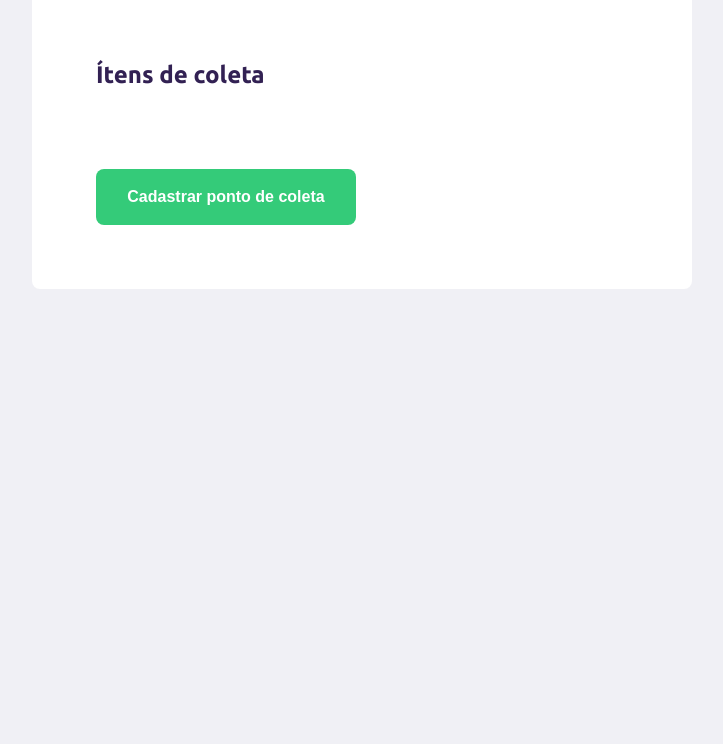
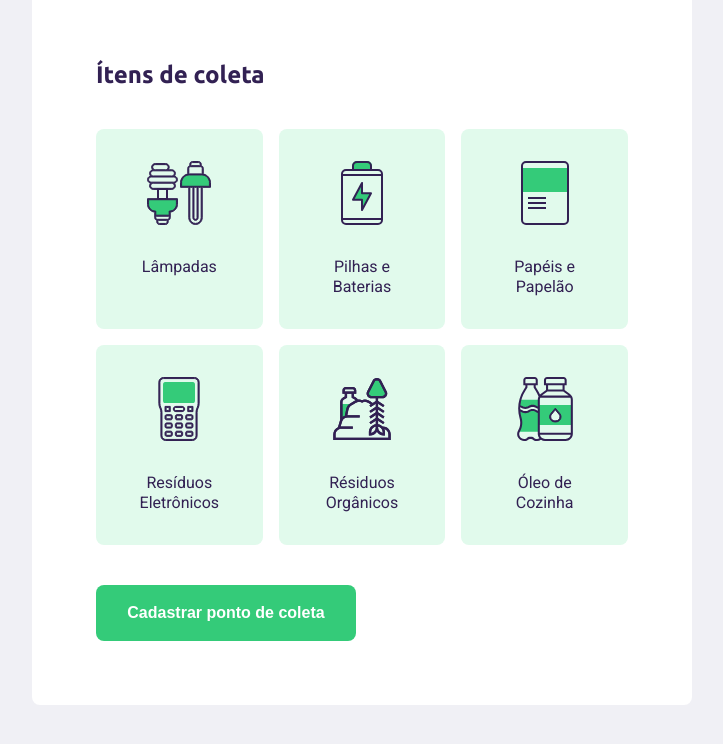
Before and after one commit to lpaulovt/ecoleta-nlw-rocketseat, a plain HTML site: page create-point.html in a window 1280 px wide. Shown: the part 746-1490 px from the top of the page, without its empty margins (278-1001 px from the left). Before the commit the page ends 1115 px from the top, so only its background shows below. Drawn offline with nearby package versions, Linux system fonts and the light colour scheme; no server answers.

Commit message:
chore: Fieldset colect items

```diff
--- a/create-point.html
+++ b/create-point.html
@@ -35,29 +35,29 @@
                     </legend>
                     <div class="field">
                         <label for="name">Nome da entidade</label>
-                        <input type="text" name="name" id="">
+                        <input type="text" name="name" id="" required>
                     </div>
                     <div class="field-group">
                         <div class="field">
                             <label for="address">Endereço</label>
-                            <input type="text" name="address" id="">
+                            <input type="text" name="address" id="" required>
                         </div>
                         <div class="field">
                             <label for="address2">Número/Complemento</label>
-                            <input type="text" name="address2" id="">
+                            <input type="text" name="address2" id="" required>
                         </div>
                     </div>
                     <div class="field-group">
                         <div class="field">
                             <label for="state">Estado</label>
-                            <select name="uf" id="">
+                            <select name="uf" id="" required>
                                 <option value="">Selecione o Estado</option>
                             </select>
                             <input type="hidden" name="state" id="">
                         </div>
                         <div class="field">
                             <label for="city">Cidade</label>
-                            <select name="city" id="" disabled>
+                            <select name="city" id="" disabled required>
                                 <option value="">Selecione a Cidade</option>
                             </select>
                         </div>
@@ -68,6 +68,33 @@
                     <legend>
                         <h2>Ítens de coleta</h2>
                     </legend>
+
+                    <div class="items-grid">
+                        <li data-id="1">
+                            <img src="/assets/lampadas.svg" alt="Lâmpadas">
+                            <span>Lâmpadas</span>
+                        </li>
+                        <li data-id="2">
+                            <img src="/assets/baterias.svg" alt="Pilhas e Baterias">
+                            <span>Pilhas e Baterias</span>
+                        </li>
+                        <li data-id="3">
+                            <img src="/assets/papeis-papelao.svg" alt="Papéis e Papelão">
+                            <span>Papéis e Papelão</span>
+                        </li>
+                        <li data-id="4">
+                            <img src="/assets/eletronicos.svg" alt="Resíduos Eletrônicos">
+                            <span>Resíduos Eletrônicos</span>
+                        </li>
+                        <li data-id="5">
+                            <img src="/assets/organicos.svg" alt="Résiduos Orgânicos">
+                            <span>Résiduos Orgânicos</span>
+                        </li>
+                        <li data-id="6">
+                            <img src="/assets/oleo.svg" alt="Óleo de Cozinha">
+                            <span>Óleo de Cozinha</span>
+                        </li>
+                    </div>
                 </fieldset>
                 <button type="submit">Cadastrar ponto de coleta</button>
             </form>
--- a/scripts/create-point.js
+++ b/scripts/create-point.js
@@ -23,11 +23,14 @@ function getCities(event){
 
     const url = `https://servicodados.ibge.gov.br/api/v1/localidades/estados/${ufValue}/municipios`
 
+    citySelect.innerHTML="<option value> Selecione a Cidade</option>"
+    citySelect.disabled = true
+
     fetch(url)
     .then(res => res.json())
     .then(cities => {
         for (city of cities){
-            citySelect.innerHTML += `<option value="${city.id}"> ${city.nome}</option>`
+            citySelect.innerHTML += `<option value="${city.nome}"> ${city.nome}</option>`
         }
         citySelect.disabled = false
     })
--- a/styles/create-point.css
+++ b/styles/create-point.css
@@ -135,3 +135,42 @@ form button {
 form button:hover {
     background: #2fb86e;
 }
+
+form .items-grid {
+    display: grid;
+    grid-template-columns: repeat(3, 1fr);
+    gap: 16px;
+}
+
+form .items-grid li {
+    cursor: pointer;
+    background: #E1FAEC;
+    border-radius: 8px;
+
+    display: flex;
+    flex-direction: column;
+    align-items: center;
+    justify-items: center;
+
+    padding: 32px;
+    transition: all 400ms ease-in-out;
+}
+
+form .items-grid li img {
+    margin-bottom: 32px;
+}
+
+form .items-grid li span {
+    text-align: center;
+    font-size: 16px;
+    line-height: 20px;
+
+    color: #322153;
+
+    transition: 400ms ease-in-out;
+}
+
+form .items-grid li:hover {
+    background: linear-gradient(0deg, #E1FAEC 0%, #FFFFFF 100%);
+    transform: translateY(-10px);
+}
```
